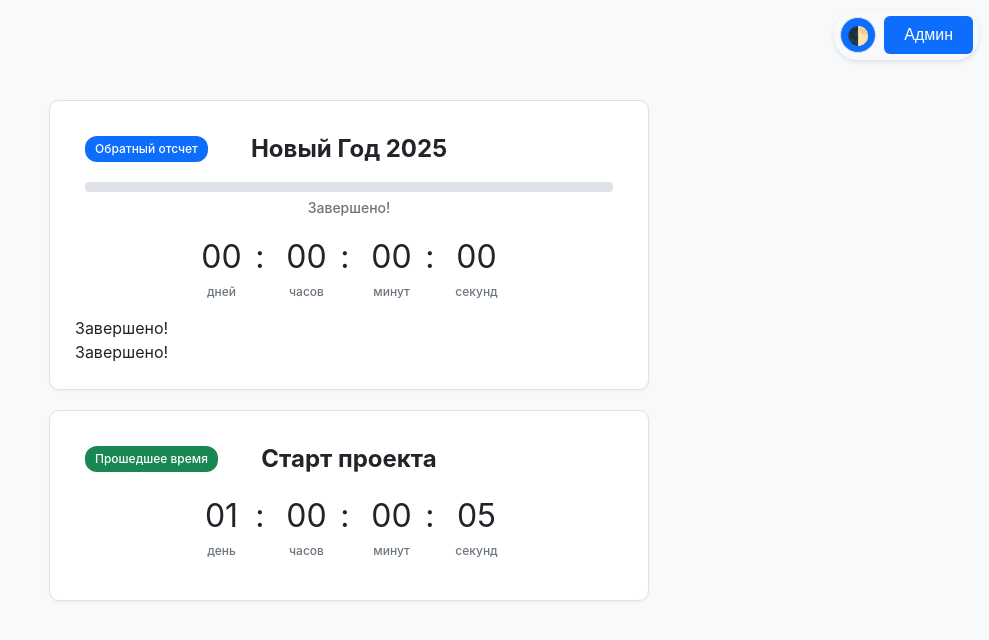
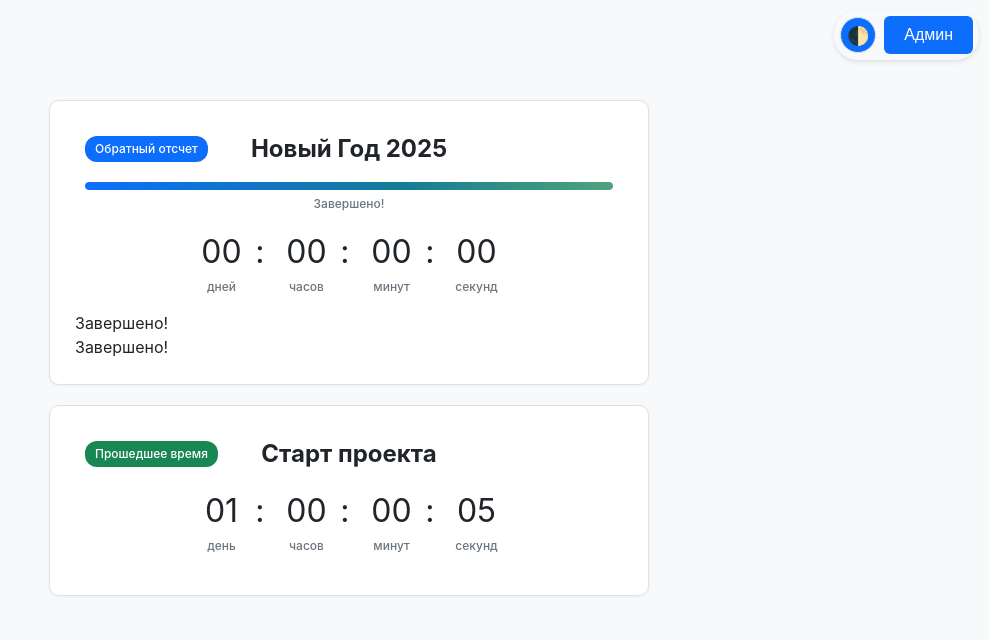
Before and after one commit to JustasFF/WebTimers, a plain HTML site: page index.html in a window 1280 px wide. Shown: the whole page, without its empty margins (291-1280 px from the left). Drawn offline with nearby package versions, Linux system fonts and the light colour scheme.

Commit message:
Восстановлена версия от e8c3db1

```diff
--- a/index.html
+++ b/index.html
@@ -73,7 +73,7 @@
   </div>
 
   <script src="https://code.jquery.com/jquery-3.6.0.min.js"></script>
-  <script src="script.js?v=1.0"></script>
+  <script src="script.js"></script>
 </body>
 
 </html>
--- a/script.js
+++ b/script.js
@@ -361,23 +361,8 @@ class TimerManager {
 
                     // Обновляем прогресс-бар для обратного отсчета
                     if (timer.type === 'countdown' && time.progress !== null) {
-                        const $progressFill = timerElement.find('.progress-fill');
-                        const $progressText = timerElement.find('.progress-text');
-
-                        // Принудительно устанавливаем стили
-                        $progressFill.css({
-                            'width': `${time.progress}%`,
-                            'height': '100%',
-                            'min-height': '8px',
-                            'display': 'block'
-                        });
-
-                        $progressText.text(time.progressText);
-
-                        // Отладочная информация для сервера
-                        if (time.progress > 0) {
-                            console.log(`Прогресс ${timer.title}: ${time.progress}% - ${time.progressText}`);
-                        }
+                        timerElement.find('.progress-fill').css('width', `${time.progress}%`);
+                        timerElement.find('.progress-text').text(time.progressText);
                     }
                 },
                 () => {
--- a/styles.css
+++ b/styles.css
@@ -291,42 +291,36 @@ body {
 
 /* Прогресс-бар для обратного отсчета */
 .progress-container {
-    margin: 15px 0 !important;
-    padding: 0 10px !important;
-    display: block !important;
+    margin: 15px 0;
+    padding: 0 10px;
 }
 
 .progress-bar {
-    width: 100% !important;
-    height: 8px !important;
-    min-height: 8px !important;
-    background-color: var(--timer-border) !important;
-    border-radius: 4px !important;
-    overflow: hidden !important;
-    position: relative !important;
-    display: block !important;
+    width: 100%;
+    height: 8px;
+    background-color: var(--timer-border);
+    border-radius: 4px;
+    overflow: hidden;
+    position: relative;
 }
 
 .progress-fill {
-    height: 100% !important;
-    min-height: 8px !important;
-    background: linear-gradient(90deg, var(--primary-color), var(--secondary-color)) !important;
-    border-radius: 4px !important;
-    transition: width 0.3s ease !important;
-    position: relative !important;
-    display: block !important;
-    width: 0% !important;
+    height: 100%;
+    background: linear-gradient(90deg, var(--primary-color), var(--secondary-color));
+    border-radius: 4px;
+    transition: width 0.3s ease;
+    position: relative;
 }
 
 .progress-fill::after {
-    content: '' !important;
-    position: absolute !important;
-    top: 0 !important;
-    left: 0 !important;
-    right: 0 !important;
-    bottom: 0 !important;
-    background: linear-gradient(90deg, transparent, rgba(255,255,255,0.3), transparent) !important;
-    animation: shimmer 2s infinite !important;
+    content: '';
+    position: absolute;
+    top: 0;
+    left: 0;
+    right: 0;
+    bottom: 0;
+    background: linear-gradient(90deg, transparent, rgba(255,255,255,0.3), transparent);
+    animation: shimmer 2s infinite;
 }
 
 @keyframes shimmer {
@@ -335,16 +329,15 @@ body {
 }
 
 .progress-text {
-    text-align: center !important;
-    font-size: 12px !important;
-    color: #6c757d !important;
-    margin-top: 5px !important;
-    font-weight: 500 !important;
-    display: block !important;
+    text-align: center;
+    font-size: 12px;
+    color: #6c757d;
+    margin-top: 5px;
+    font-weight: 500;
 }
 
 .dark-theme .progress-text {
-    color: #9e9e9e !important;
+    color: #9e9e9e;
 }
 
 .hidden {
@@ -531,47 +524,3 @@ input:focus, select:focus {
         font-size: 16px !important;
     }
 }
-
-/* Дополнительные стили для прогресс-бара на разных устройствах */
-@media (max-width: 320px) {
-    .progress-container {
-        margin: 10px 0 !important;
-        padding: 0 5px !important;
-    }
-
-    .progress-bar {
-        height: 6px !important;
-        min-height: 6px !important;
-    }
-
-    .progress-fill {
-        min-height: 6px !important;
-    }
-
-    .progress-text {
-        font-size: 10px !important;
-    }
-}
-
-@media (min-width: 768px) {
-    .progress-bar {
-        height: 10px !important;
-        min-height: 10px !important;
-    }
-
-    .progress-fill {
-        min-height: 10px !important;
-    }
-
-    .progress-text {
-        font-size: 14px !important;
-    }
-}
-
-/* Принудительные стили для прогресс-бара */
-.timer .progress-container,
-.timer .progress-bar,
-.timer .progress-fill,
-.timer .progress-text {
-    box-sizing: border-box !important;
-}
```
